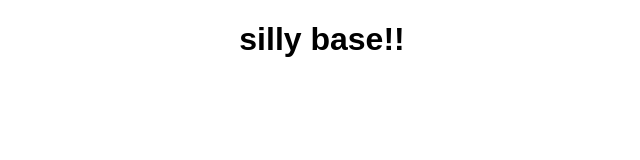
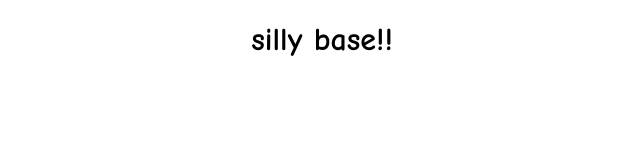
Before and after one commit to Silly-Labs/SillyBase, a plain HTML site: page index.html in a window 1280 px wide. Shown: the whole page, without its empty margins (318-958 px from the left). Drawn offline with Linux system fonts and the light colour scheme.

Commit message:
Update index.html

```diff
--- a/index.html
+++ b/index.html
@@ -5,7 +5,7 @@
     <meta charset="UTF-8">
     <style>
       .main-title {
-        font-family: Comic Sans, sans-serif;
+        font-family: "Comic Sans MS", "Comic Sans", cursive;
       }
     </style>
   </head>
```
